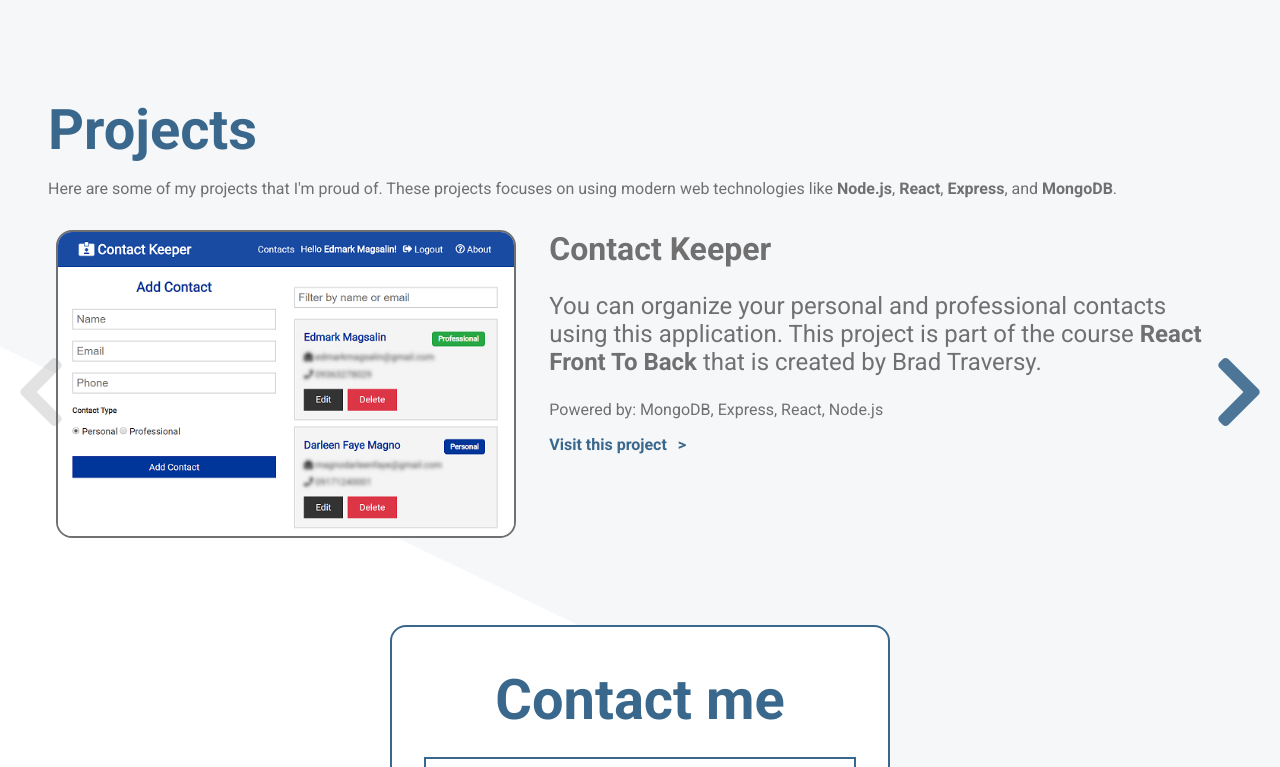
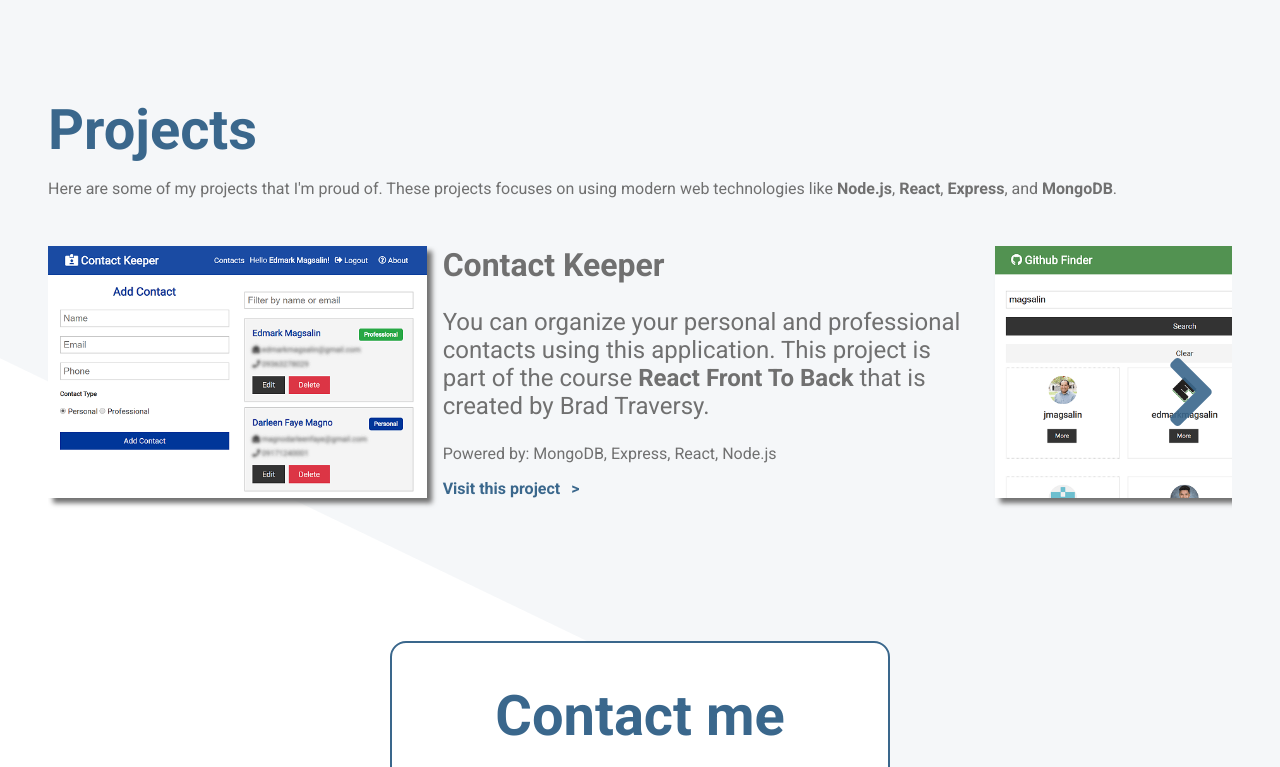
Before and after one commit to edmarkmagsalin/edmarkmagsalin, a React (Create React App) app in the folder client/: page / in a window 1280 px wide. Shown: the part 1313-2080 px from the top of the page. Built offline with nearby package versions, Linux system fonts and the light colour scheme.

Commit message:
UPDATE: dynamic bg top nav AND Projects section animation

```diff
--- a/client/src/assets/css/App.css
+++ b/client/src/assets/css/App.css
@@ -39,6 +39,7 @@
   width: 100%;
   height: 80px;
   z-index: 99;
+  transition: all 1s ease-in-out;
 }
 
 nav.top-nav > div {
@@ -611,38 +612,27 @@
 }
 
 .carousel {
+  padding-top: 2rem;
+  padding-bottom: 2rem;
   position: relative;
 }
 
 .carousel__slider {
+  box-sizing: border-box;
+  white-space: nowrap;
   width: 100%;
   height: auto;
   overflow: hidden;
-  white-space: nowrap;
-  user-select: none;
-  cursor: grab;
-  transition: all 0.2s;
-  will-change: transform;
   position: relative;
-}
-
-@media (max-width: 768px) {
-  .carousel__slider {
-    overflow-x: scroll;
-  }
-}
-
-.carousel__slider.grabbing {
-  cursor: grabbing;
+  display: flex;
 }
 
 .carousel__item {
-  height: calc(100% - 40px);
-  display: inline-flex;
-  align-items: center;
-  justify-content: center;
-  white-space: break-spaces;
-  transition: all 0.3s ease-out;
+  box-sizing: border-box;
+  display: inline-block;
+  white-space: normal;
+  transition: all .4s ease-out;
+  min-width: 80%;
 }
 
 .carousel__prev, .carousel__next {
@@ -651,22 +641,15 @@
   transform: translateY(-50%);
   width: 50px;
   height: auto;
+  cursor: pointer;
   color: #3a678c;
-  cursor: pointer;
   z-index: 98;
   user-select: none;
   opacity: .9;
 }
 
-@media (max-width: 768px) {
-  .carousel__prev, .carousel__next {
-    width: 25px;
-  }
-}
-
 .carousel__prev.disable, .carousel__next.disable {
-  opacity: .2;
-  color: #707070;
+  display: none;
 }
 
 .carousel__prev {
@@ -1076,8 +1059,7 @@
   width: 100%;
   height: auto;
   max-width: 460px;
-  border: 2px solid #707070;
-  border-radius: 1rem;
+  box-shadow: 5px 5px 5px;
 }
 
 @media (max-width: 768px) {
--- a/client/src/assets/css/components/_carousel.scss
+++ b/client/src/assets/css/components/_carousel.scss
@@ -1,33 +1,24 @@
 .carousel {
+    padding-top: 2rem;
+    padding-bottom: 2rem;
     position: relative;
 
     &__slider {
+      box-sizing: border-box;
+      white-space: nowrap;
       width: 100%;
       height: auto;
       overflow: hidden;
-        white-space: nowrap;
-        user-select: none;
-        cursor: grab;
-        transition: all 0.2s;
-        will-change: transform;
       position: relative;
-
-        @media (max-width: $md) {
-            overflow-x: scroll;
-        }
-    }
-
-    &__slider.grabbing {
-        cursor: grabbing;
+      display: flex;
     }
 
     &__item {
-        height: calc(100% - 40px);
-        display: inline-flex;
-        align-items: center;
-        justify-content: center;
-        white-space: break-spaces;
-        transition: all $fastDuration ease-out;
+      box-sizing: border-box;
+      display: inline-block;
+      white-space: normal;
+      transition: all .4s ease-out;
+      min-width: 80%;
     }
 
     &__prev, &__next {
@@ -36,19 +27,15 @@
       transform: translateY(-50%);
       width: 50px;
       height: auto;
+      cursor: pointer;
       color: $primaryColor;
-        cursor: pointer;
       z-index: 98;
       user-select: none;
       opacity: .9;
-        @media(max-width: $md) {
-            width: 25px;
-        }
     }
 
     &__prev.disable, &__next.disable {
-        opacity: .2;
-        color: $grayColor;
+      display: none;
     }
 
     &__prev {
--- a/client/src/assets/css/components/_project.scss
+++ b/client/src/assets/css/components/_project.scss
@@ -5,8 +5,7 @@
         width: 100%;
         height: auto;
         max-width: 460px;
-        border: 2px solid $grayColor;
-        border-radius: 1rem;
+        box-shadow: 5px 5px 5px;
         @media(max-width: $md) {
             display: block;
             margin: 0 auto;
--- a/client/src/assets/css/layout/_navigation.scss
+++ b/client/src/assets/css/layout/_navigation.scss
@@ -22,6 +22,7 @@
     width: 100%;
     height: $fixTopNavHeight;
     z-index: 99;
+    transition: all $slowDuration ease-in-out;
 
     & > div {
         @include flexWrapCenter;
--- a/client/src/components/Projects.js
+++ b/client/src/components/Projects.js
@@ -6,81 +6,61 @@
 export class Projects extends Component {
     componentDidMount() {
         const slider = document.querySelector('.carousel__slider');
-        const items = document.querySelectorAll('.carousel__item');
-        const prev = document.querySelector('#prev');
-        const next = document.querySelector('#next');
+        const prevButton = document.querySelector('#prev');
+        const nextButton = document.querySelector('#next');
+        const carouselItems = document.querySelectorAll('.carousel__item');
+        let currentSlide = 0;
 
-        let isDown = false;
-        let startX;
-        let scrollLeft;
-        let entireSliderWidth;
-
-        function determinePosition () {
-            if (Math.round(slider.scrollLeft)===0){
-                prev.classList.add('disable');
+        function determineButtonStyle() {
+            // if in the starting position
+            if(currentSlide === 0) {
+                prevButton.classList.add('disable');
             } else {
-                prev.classList.remove('disable');
+                prevButton.classList.remove('disable');
             }
 
-            entireSliderWidth = slider.clientWidth*(items.length-1);
-
-            if (Math.round(slider.scrollLeft)===entireSliderWidth){
-                next.classList.add('disable');
+            // if the end position is reach
+            if(currentSlide === carouselItems.length-1) {
+                nextButton.classList.add('disable');
             } else {
-                next.classList.remove('disable');
+                nextButton.classList.remove('disable');
             }
         }
 
-        prev.addEventListener('click', () => {
-            const remainder = slider.scrollLeft%slider.clientWidth; // residue
+        prevButton.addEventListener('click', () => {
+            if(currentSlide === 0) {return}
 
-            if (remainder === 0){
-                slider.scrollLeft=slider.scrollLeft-slider.clientWidth;
+            let moveWidth;
+            if(currentSlide <= 1) {
+                moveWidth = 0;
+                --currentSlide;
             } else {
-                slider.scrollLeft=slider.scrollLeft-remainder;
+                moveWidth = ((currentSlide-2)*(slider.clientWidth*.8))+(slider.clientWidth*.7);
+                --currentSlide;
             }
-            determinePosition();
-        })
 
-        next.addEventListener('click', () => {
-            const remainder = Math.round(slider.scrollLeft)%slider.clientWidth;
-            if(remainder === 0) {
-                slider.scrollLeft=slider.scrollLeft+slider.clientWidth;
-            } else {
-                slider.scrollLeft=slider.scrollLeft+slider.clientWidth-remainder;
-            }
-            determinePosition();
-        })
-
-        slider.addEventListener('mousedown', (e) => {
-            isDown = true; // initialized moement
-            startX = e.pageX - slider.offsetLeft; // assign starting point for dragging
-            scrollLeft = slider.scrollLeft; // determine how far the item/s is scrolled to the left
-            slider.classList.add('grabbing');
+            carouselItems.forEach(carouselItem => {
+                carouselItem.style.transform = `translateX(-${moveWidth}px)`;
+            });
+            determineButtonStyle();
         });
 
-        slider.addEventListener('mouseleave', () => {
-            isDown = false; // assign false for stopping the movement
-            slider.classList.remove('grabbing');
-        });
+        nextButton.addEventListener('click', () => {
+            if(currentSlide === carouselItems.length-1) {return}
 
-        slider.addEventListener('mouseup', () => {
-            isDown = false; // assign false for stopping the movement
-            slider.classList.remove('grabbing');
-        });
+            let moveWidth;
+            if(currentSlide === 0) {
+                moveWidth = slider.clientWidth*.7;
+                ++currentSlide;
+            } else {
+                moveWidth = (currentSlide*slider.clientWidth*.8)+(slider.clientWidth*.7);
+                ++currentSlide;
+            }
 
-        slider.addEventListener('mousemove', (e) => {
-            if (!isDown) return;  // stop the fn from running
-            e.preventDefault();
-            const x = e.pageX - slider.offsetLeft;
-            const walk = (x - startX) * 2;
-            slider.scrollLeft = scrollLeft - walk;
-            slider.classList.add('grabbing');
-            determinePosition();
-        });
-
-        slider.addEventListener('scroll', () => {
-            determinePosition();
+            carouselItems.forEach(carouselItem => {
+                carouselItem.style.transform = `translateX(-${moveWidth}px)`;
+            });
+            determineButtonStyle();
         });
     }
     render() {
@@ -88,11 +68,9 @@
             <Fragment>
                 <section>
                     <span className="anchor-point" id="projects">&nbsp;</span>
-                    <div className="container mb-1">
+                    <div className="container">
                         <h2>Projects</h2>
                         <p>Here are some of my projects that I'm proud of. These projects focuses on using modern web technologies like <strong>Node.js</strong>, <strong>React</strong>, <strong>Express</strong>, and <strong>MongoDB</strong>.</p>
-                    </div>
-                    <div className="container-fluid">
                         <div className="carousel">
 
                             <div id="prev" className="carousel__prev disable">
@@ -102,7 +80,7 @@
                             <div className="carousel__slider">
 
                                 <div className="carousel__item">
-                                    <div className="container project row">
+                                    <div className="project row">
                                         <div className="col-sm-12 col-lg-5 pb-1">
                                             <img src={contactKeeper} alt="Contact Keeper" />
                                         </div>
@@ -122,7 +100,7 @@
                                 </div>
 
                                 <div className="carousel__item">
-                                    <div className="container project row">
+                                    <div className="project row">
                                         <div className="col-sm-12 col-lg-5 pb-1">
                                             <img src={githubFinder} alt="GitHub User Finder" />
                                         </div>
@@ -142,7 +120,7 @@
                                 </div>
 
                                 <div className="carousel__item">
-                                    <div className="container project row">
+                                    <div className="project row">
                                         <div className="col-sm-12 col-lg-5 pb-1">
                                             <img src={MERNCRUD} alt="MERN CRUD Bare Minimum" />
                                         </div>
```
Also changed, not shown: client/src/layouts/Navbar.js (+9 -2 lines), 1 other file (tests, documents, lock files or other folders). Lines whose indentation alone changed are shown as unchanged.
